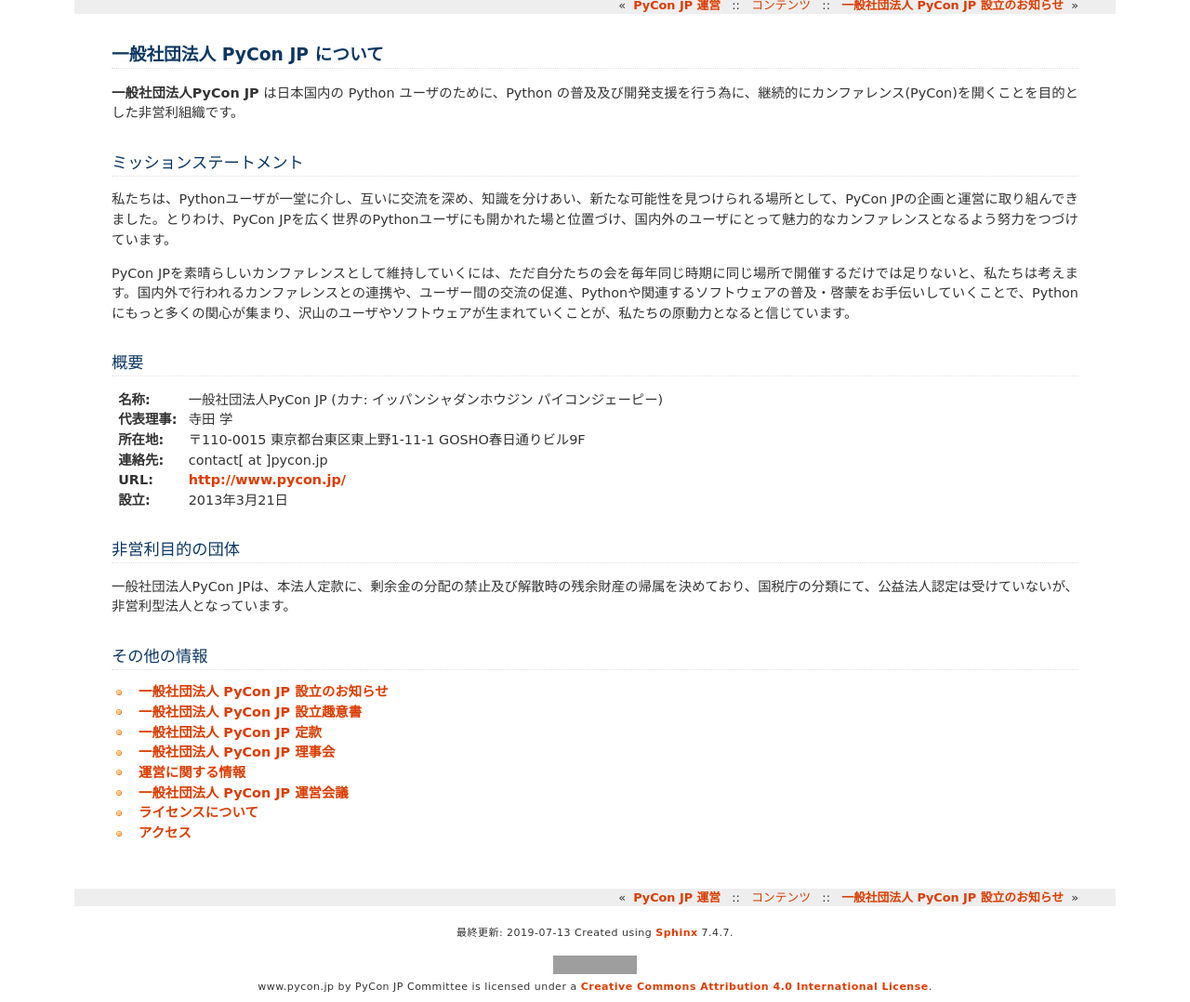
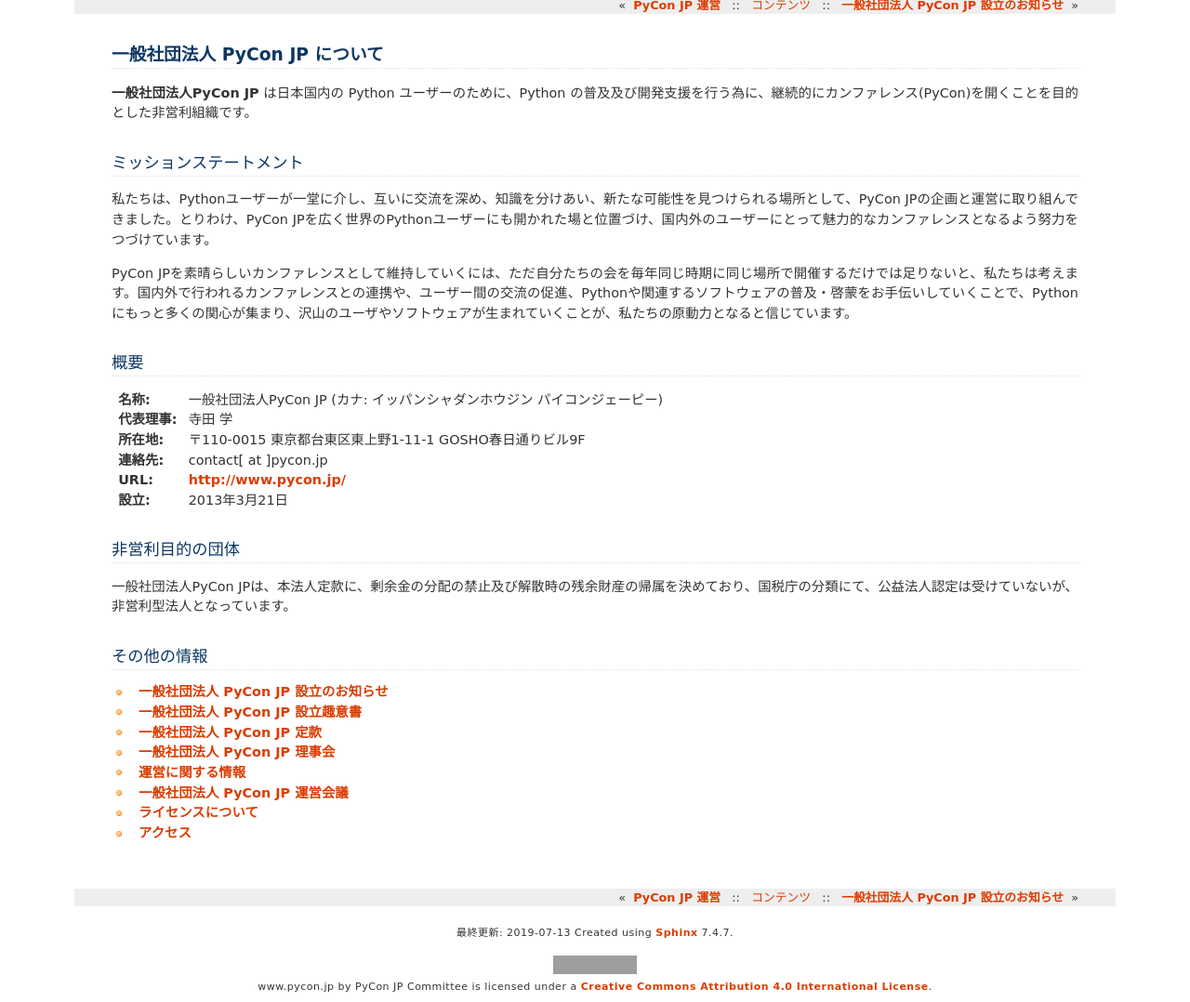
Before and after one commit to pyconjp/www.pycon.jp, a Sphinx documentation site: the page built from source/committee/index.rst, in a window 1280 px wide, cut to the strip 129-1207 px from the top of the page. Shown: the whole strip at 93% size. Built offline with Sphinx 7.4.7, drawn with Linux system fonts in a browser that asks for light colours; grey boxes are pictures that could not be loaded.

Commit message:
Update index.rst

```diff
--- a/source/committee/index.rst
+++ b/source/committee/index.rst
@@ -2,12 +2,12 @@
  一般社団法人 PyCon JP について
 ================================
 
-**一般社団法人PyCon JP** は日本国内の Python ユーザのために、Python の普及及び開発支援を行う為に、継続的にカンファレンス(PyCon)を開くことを目的とした非営利組織です。
+**一般社団法人PyCon JP** は日本国内の Python ユーザーのために、Python の普及及び開発支援を行う為に、継続的にカンファレンス(PyCon)を開くことを目的とした非営利組織です。
 
 ミッションステートメント
 ------------------------
 
-私たちは、Pythonユーザが一堂に介し、互いに交流を深め、知識を分けあい、新たな可能性を見つけられる場所として、PyCon JPの企画と運営に取り組んできました。とりわけ、PyCon JPを広く世界のPythonユーザにも開かれた場と位置づけ、国内外のユーザにとって魅力的なカンファレンスとなるよう努力をつづけています。
+私たちは、Pythonユーザーが一堂に介し、互いに交流を深め、知識を分けあい、新たな可能性を見つけられる場所として、PyCon JPの企画と運営に取り組んできました。とりわけ、PyCon JPを広く世界のPythonユーザーにも開かれた場と位置づけ、国内外のユーザーにとって魅力的なカンファレンスとなるよう努力をつづけています。
 
 PyCon JPを素晴らしいカンファレンスとして維持していくには、ただ自分たちの会を毎年同じ時期に同じ場所で開催するだけでは足りないと、私たちは考えます。国内外で行われるカンファレンスとの連携や、ユーザー間の交流の促進、Pythonや関連するソフトウェアの普及・啓蒙をお手伝いしていくことで、Pythonにもっと多くの関心が集まり、沢山のユーザやソフトウェアが生まれていくことが、私たちの原動力となると信じています。
 
```
